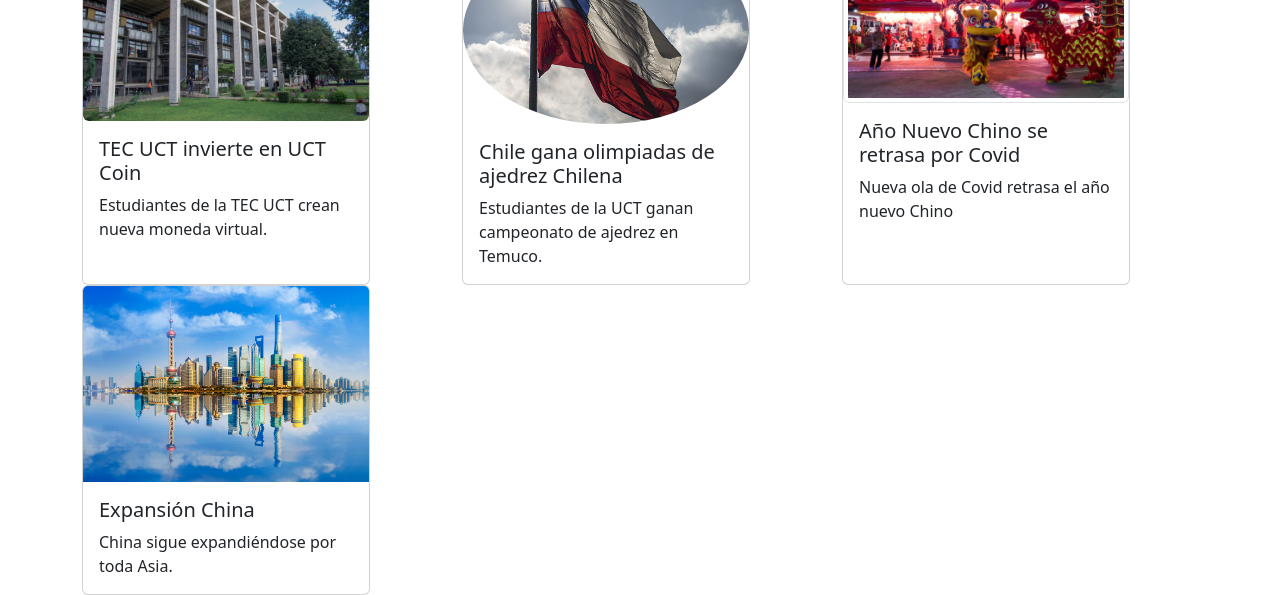
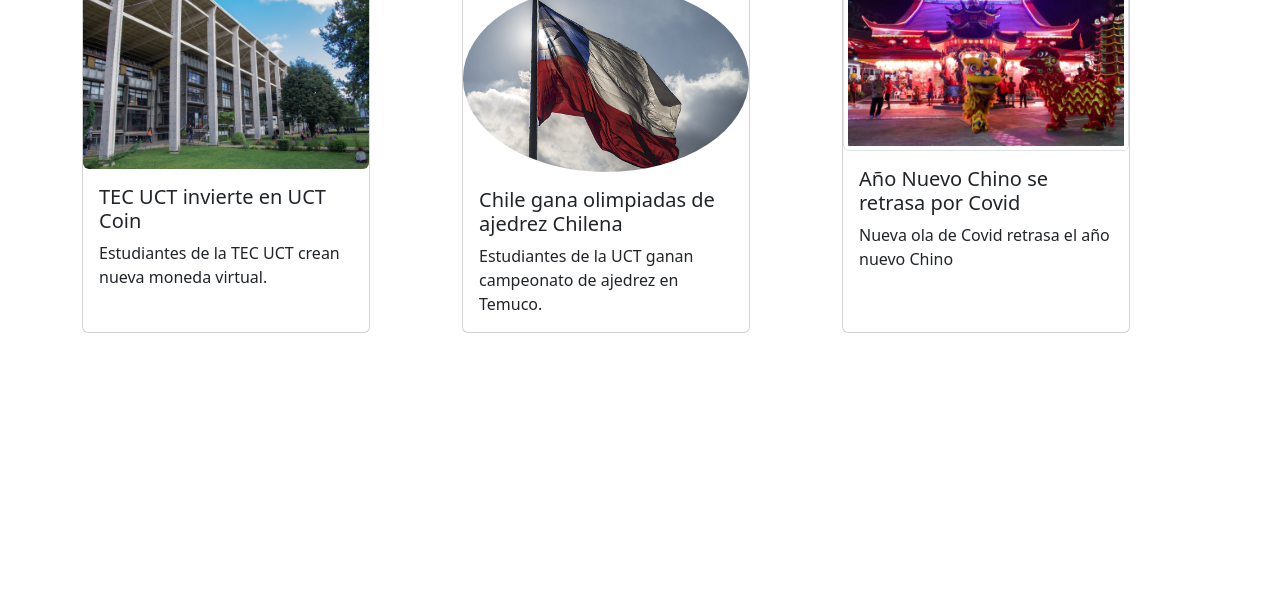
Before and after one commit to Oscar-UCT/TareaEspontanea, a plain HTML site: page index.html in a window 1280 px wide. Shown: the part 262-857 px from the top of the page. After the commit the page ends 800 px from the top, so only its background shows below. Drawn offline with nearby package versions, Linux system fonts and the light colour scheme.

Commit message:
Add files via upload

```diff
--- a/index.html
+++ b/index.html
@@ -13,7 +13,7 @@
 </head>
 
 <body>
-    <header class="bg-warning text-center p-5">
+    <header class="bg-warning text-center p-5 mb-5">
         <h1>Noticias Bootstrap</h1>
     </header>
     <div class="container">
@@ -46,15 +46,6 @@
                     </div>
                 </div>
             </div>
-            <div class="col">
-                <div class="card h-100" style="width: 18rem;">
-                    <img src="./assets/imgs/china_ciudad.jpg" class="card-img-top" alt="...">
-                    <div class="card-body">
-                        <h5 class="card-title">Expansión China</h5>
-                        <p class="card-text">China sigue expandiéndose por toda Asia.</p>
-                    </div>
-                </div>
-            </div>
         </div>
     </div>
 </body>
```
